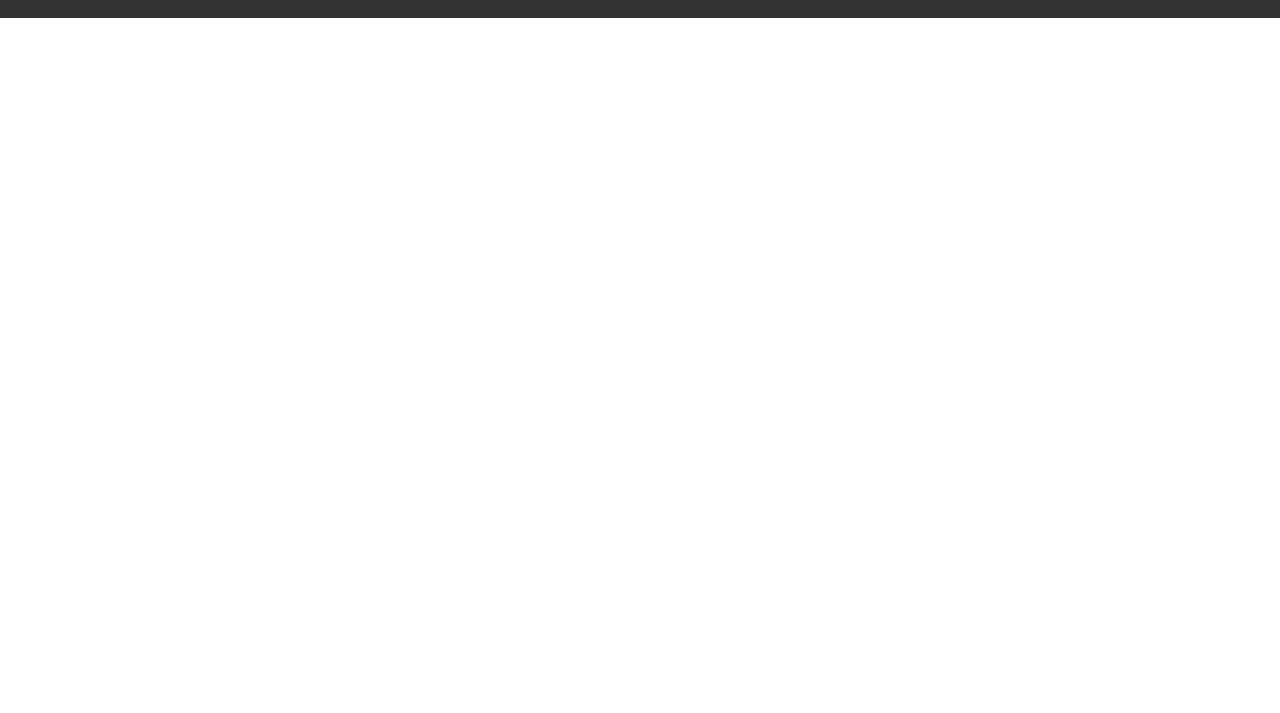
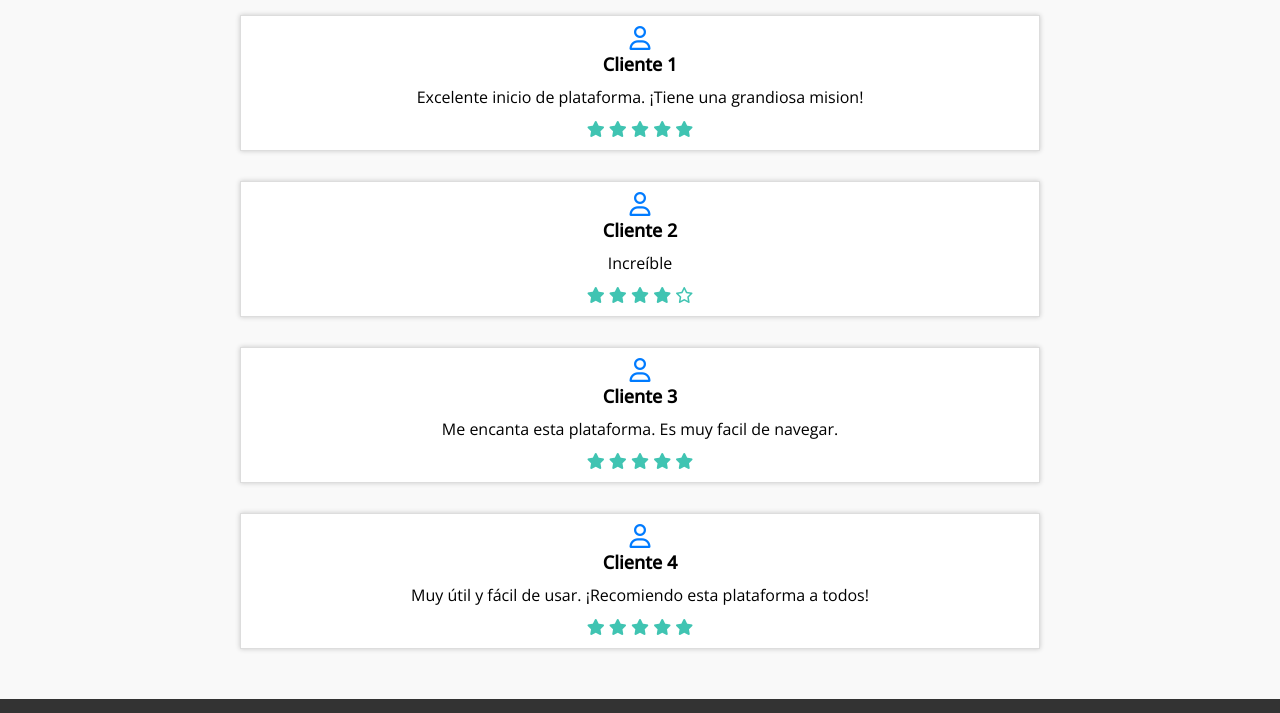
Before and after one commit to richglez/Automatizando-Sabios, a plain HTML site: page index.html in a window 1280 px wide. Shown: the part 4478-5191 px from the top of the page. Before the commit the page ends 4496 px from the top, so only its background shows below. Drawn offline with nearby package versions, Linux system fonts and the light colour scheme.

Commit message:
Prototipo (v1.2 release)

```diff
--- a/index.html
+++ b/index.html
@@ -5,6 +5,7 @@
     <meta name="viewport" content="width=device-width, initial-scale=1.0" />
     <link rel="stylesheet" href="styles.css" />
     <script src="app.js"></script>
+    <script src="https://kit.fontawesome.com/f9bce47c40.js" crossorigin="anonymous"></script>
 
     <link rel="preconnect" href="https://fonts.googleapis.com" />
     <link rel="preconnect" href="https://fonts.gstatic.com" crossorigin />
@@ -302,8 +303,74 @@
           <button>Ir a la Comunidad</button>
         </a>
       </div>
+
+
+
+
+
+      <!----------------------RESENAS------------------------------>
+      <section class="reviews-section">
+        <div class="reviews-wrapper">
+          <h1>Opiniones de nuestros clientes</h1>
+          <div class="review">
+            <i class="fa-regular fa-user"></i>
+            <h3>Cliente 1</h3>
+            <p>Excelente inicio de plataforma. ¡Tiene una grandiosa mision!</p>
+            <i class="fa-solid fa-star" id="estrella"></i>
+            <i class="fa-solid fa-star" id="estrella"></i>
+            <i class="fa-solid fa-star" id="estrella"></i>
+            <i class="fa-solid fa-star" id="estrella"></i>
+            <i class="fa-solid fa-star" id="estrella"></i>
+          </div>
+          <div class="review">
+            <i class="fa-regular fa-user"></i>
+            <h3>Cliente 2</h3>
+            <p>Increíble</p>
+            <i class="fa-solid fa-star" id="estrella"></i>
+            <i class="fa-solid fa-star" id="estrella"></i>
+            <i class="fa-solid fa-star" id="estrella"></i>
+            <i class="fa-solid fa-star" id="estrella"></i>
+            <i class="fa-regular fa-star" id="estrella"></i>
+          </div>
+          <div class="review">
+            <i class="fa-regular fa-user"></i>
+            <h3>Cliente 3</h3>
+            <p>Me encanta esta plataforma. Es muy facil de navegar.</p>
+            <i class="fa-solid fa-star" id="estrella"></i>
+            <i class="fa-solid fa-star" id="estrella"></i>
+            <i class="fa-solid fa-star" id="estrella"></i>
+            <i class="fa-solid fa-star" id="estrella"></i>
+            <i class="fa-solid fa-star" id="estrella"></i>
+          </div>
+          <div class="review">
+            <i class="fa-regular fa-user"></i>
+            <h3>Cliente 4</h3>
+            <p>Muy útil y fácil de usar. ¡Recomiendo esta plataforma a todos!</p>
+            <i class="fa-solid fa-star" id="estrella"></i>
+            <i class="fa-solid fa-star" id="estrella"></i>
+            <i class="fa-solid fa-star" id="estrella"></i>
+            <i class="fa-solid fa-star" id="estrella"></i>
+            <i class="fa-solid fa-star" id="estrella"></i>
+          </div>
+          <!-- Puedes agregar más reseñas aquí -->
+        </div>
+      </section>
+
+
     </div>
+
+
     <!--Aqui acaba el contenedor princiapal-->
+
+
+
+
+
+
+
+
+
+
 
     <!-- footer - contacto-->
     <footer id="footer">
--- a/styles.css
+++ b/styles.css
@@ -1,61 +1,31 @@
 /* ESTILOS */
-*{
+* {
   margin: 0;
   padding: 0;
   box-sizing: border-box;
-    font-family: 'Open Sans', sans-serif;
+  font-family: "Open Sans", sans-serif;
   scroll-behavior: smooth; /* Agregar scroll-behavior para el desplazamiento suave */
-
 }
-
-
-
-
-
 
 body {
   background-image: linear-gradient(60deg, #64b3f4 0%, #c2e59c 100%);
 }
 
-
-
-
 header {
   display: flex; /* Utiliza flexbox para alinear elementos en una fila */
   align-items: center; /* Centra verticalmente los elementos */
-
 }
 
-
-
-
-
 /* _____________LOGO___________________ */
-.logo{
+.logo {
   position: absolute;
   top: 0;
   left: 50px;
-    height:160px;;
+  height: 160px;
 }
 
-
-
-
-
-
-
-
-
-
-
-
-
-
-
-
-
 /* _______________________AUTOMATIZANDO A SABIOS - TITULO_______________________ */
-.titulo h1{
+.titulo h1 {
   display: flex;
   justify-content: center;
   align-items: center;
@@ -64,7 +34,7 @@ header {
   font-size: 80px;
 }
 
-.titulo p{
+.titulo p {
   display: flex;
   justify-content: center;
   align-items: center;
@@ -74,17 +44,7 @@ header {
   margin-left: 250px;
 }
 
-
-
-
-
-
-
-
-
-
 /* _______________________LOGIN y REGISTER BOTON_______________________ */
-
 
 .login {
   position: fixed;
@@ -101,7 +61,6 @@ header {
   cursor: pointer; /* Cambia el cursor al pasar el mouse sobre el botón */
 }
 
-
 .login:hover {
   background-color: #e37d00; /* Cambia el color de fondo al pasar el mouse */
   border-radius: 20px;
@@ -110,12 +69,10 @@ header {
   transition: 1s;
 }
 
-.login a{
+.login a {
   text-decoration: none;
-    color:#fff
+  color: #fff;
 }
-
-
 
 .register {
   position: fixed;
@@ -132,7 +89,6 @@ header {
   cursor: pointer; /* Cambia el cursor al pasar el mouse sobre el botón */
 }
 
-
 .register:hover {
   background-color: #519bd8; /* Cambia el color de fondo al pasar el mouse */
   border-radius: 20px;
@@ -141,20 +97,10 @@ header {
   transition: 1s;
 }
 
-.register a{
+.register a {
   text-decoration: none;
-    color:#fff
+  color: #fff;
 }
-
-
-
-
-
-
-
-
-
-
 
 /*_______________________Estilos para la barra de búsqueda_______________________ */
 #home .search-bar {
@@ -179,17 +125,8 @@ header {
   color: #555;
 }
 
-
-
-
-
-
-
-
-
-
 /* _______________________BOTON DE HOME_______________________ */
-#id-Home_icon{
+#id-Home_icon {
   position: fixed;
   top: 20px; /* Ajusta la distancia desde la parte superior */
   left: 20px; /* Ajusta la distancia desde la derecha */
@@ -197,9 +134,7 @@ header {
   font-style: none;
   outline: none; /* Quita el resaltado al hacer clic */
   color: #303440;
-
 }
-
 
 #id-Home_icon:active {
   background-color: #d0fff3;
@@ -207,8 +142,6 @@ header {
   box-shadow: 0 0 3px rgba(120, 10, 20, 0.2);
   transition: transform 0.3s; /* Agrega una transición suave para suavizar el efecto */
 }
-
-
 
 #id-Home_icon:hover {
   background-color: #bef8ff;
@@ -219,20 +152,13 @@ header {
   cursor: pointer;
 }
 
-
-
-
-
-
-
-
 /* _______________________MENU LATERAL_______________________ */
 
-.nav{
+.nav {
   width: 320px;
 }
 
-.nav .list{
+.nav .list {
   width: 130%;
   height: 100vh;
   display: flex;
@@ -240,45 +166,35 @@ header {
   flex-direction: column;
   border-radius: 0 16px 16px 0;
   background: #fff;
-
-
 }
 
-.nav .list_item{
+.nav .list_item {
   font-size: 20px;
   list-style: none;
   width: 100%;
   display: flex;
   align-items: center;
-    text-align:left; /* Alinea el texto a la izquierda */
-
+  text-align: left; /* Alinea el texto a la izquierda */
 }
 
-
-.nav .list_button{
+.nav .list_button {
   display: flex;
   align-items: center;
   gap: 1em;
   width: 70%;
   margin: 0 auto;
-
 }
 
-
-.nav_link{
+.nav_link {
   color: #303440;
   display: block;
   padding: 15px 0;
   text-decoration: none;
-
 }
 
-
-.nav .list_item:hover{
+.nav .list_item:hover {
   background: #dbe8ec;
 }
-
-
 
 /* Estilos para el icono */
 
@@ -286,13 +202,6 @@ header {
 #home:active {
   transition: transform 0.1s ease; /* Agrega una transición suave para suavizar el efecto */
 }
-
-
-
-
-
-
-
 
 /* _______________________ABOUT US_______________________ */
 .acerca {
@@ -327,24 +236,6 @@ header {
   text-align: justify; /* Justificar el texto para que se ajuste al ancho */
 }
 
-
-
-
-
-
-
-
-
-
-
-
-
-
-
-
-
-
-
 /* _______________________SERVICIOS_______________________ */
 /* Estilos para la caja de color */
 .box-services {
@@ -353,11 +244,7 @@ header {
   border-radius: 10px;
   box-shadow: 0 0 10px rgba(0, 0, 0, 0.2);
   height: 1200px;
-
 }
-
-
-
 
 .services h2 {
   font-size: 70px;
@@ -367,8 +254,6 @@ header {
   display: flex;
   flex-direction: column; /* Cambia la dirección de flexbox a columna */
   align-items: center; /* Centra los elementos verticalmente */
-
-
 }
 
 /* Estilos para la lista de servicios */
@@ -377,8 +262,6 @@ header {
   flex-direction: column; /* Organiza los servicios en una columna */
   align-items: flex-start; /* Alínea los servicios al comienzo de la columna */
   margin-top: 20px; /* Espaciado superior entre servicios */
-
-
 }
 
 /* Estilos para cada servicio */
@@ -393,9 +276,7 @@ header {
   flex-direction: column; /* Cambia la dirección de flexbox a columna */
   align-items: center; /* Centra los elementos verticalmente */
   margin-bottom: 30px; /* Agregar margen inferior de 20px */
-
 }
-
 
 .service:hover {
   background-color: #d0faff;
@@ -406,23 +287,7 @@ header {
   cursor: pointer;
 }
 
-
-
-
-
-
-
-
-
-
-
-
-
-
-
 /* _______________________AYUDA_______________________ */
-
-
 
 /* Estilos para la barra de búsqueda */
 .search-barAYUDA {
@@ -434,7 +299,6 @@ header {
   border-radius: 20px;
   margin-bottom: 40px;
 }
-
 
 #search-input {
   padding: 10px;
@@ -453,22 +317,14 @@ header {
   cursor: pointer;
 }
 
-
-
-
-
 /* mi div */
 .page-container {
-    min-height: 100vh;  /* que ocupe todo el tamano de la pagina*/
+  min-height: 100vh; /* que ocupe todo el tamano de la pagina*/
 }
 
-
-
-
-.contenedor-principalAYUDA #ayudaTitulo{
-    padding-bottom: 60px
+.contenedor-principalAYUDA #ayudaTitulo {
+  padding-bottom: 60px;
 }
-
 
 .contenedor-principalAYUDA {
   margin-top: 50px;
@@ -479,12 +335,11 @@ header {
   align-items: center; /* Centrar horizontalmente */
   min-height: 80vh; /* Ajusta el valor según tus necesidades */
   background-color: #fff;
-    border-radius: 30px;/* aqui asigna un border radius */
+  border-radius: 30px; /* aqui asigna un border radius */
   box-shadow: 0 0 20px rgba(0, 0, 0, 0.6);
   padding: 20px;
   max-width: 500px; /* meter las cajas en mi caja principal */
 }
-
 
 /* Estilos para las diferentes secciones de ayuda */
 .help-section {
@@ -496,14 +351,12 @@ header {
     desde el elemento. vertical-offset es la distancia vertical de la sombra desde el elemento.
     blur es la cantidad de desenfoque aplicado a la sombra. spread es la cantidad de expansión de la sombra. color es el color de la sombra.*/
   margin: 10px;
-    max-width: 500px;  /* meter las cajas en mi caja principal */
+  max-width: 500px; /* meter las cajas en mi caja principal */
   cursor: pointer;
   margin-bottom: 30px; /* Agregar margen inferior entre secciones */
-
 }
 
-
-.help-section:hover{
+.help-section:hover {
   cursor: pointer;
   border-radius: 20px;
   box-shadow: 0 0 10px rgba(0, 0, 0, 0.4);
@@ -521,11 +374,6 @@ header {
 .bx {
   font-size: 24px;
 }
-
-
-
-
-
 
 /* _______________________Estilos para la sección 2 de Ayuda_______________________ */
 .seccion2AYUDA {
@@ -605,13 +453,16 @@ header {
   background-color: #0056b3;
 }
 
-
 /* Contenedores */
-.seccion2AYUDA #comunity{
+.seccion2AYUDA #comunity {
   /* CREAR CONTENEDOR */
   width: 600px; /* Ancho del contenedor */
   height: 200px; /* Altura del contenedor */
-    background: linear-gradient(60deg, #64b3f4 0%, #c2e59c 100%); /* Color de fondo con degradado */
+  background: linear-gradient(
+    60deg,
+    #64b3f4 0%,
+    #c2e59c 100%
+  ); /* Color de fondo con degradado */
   border: 1px solid #ccc; /* Borde del contenedor */
   padding: 20px; /* Relleno interno del contenedor */
   margin: 20px; /* Margen exterior del contenedor */
@@ -620,25 +471,64 @@ header {
   margin-top: 100px;
   margin-left: 650px;
   box-shadow: 5px 5px 12px rgba(0, 0, 0, 0.3);
-
 }
 
-
-
-.seccion2AYUDA #comunity h2{
+.seccion2AYUDA #comunity h2 {
   font-size: 38px;
   box-shadow: 1px 5px 30px rgba(0, 0, 0, 0.3);
-
 }
 
+/* _______________________REVIEWS_______________________ */
+/* Estilos generales para la sección de reseñas */
+.reviews-section {
+  background-color: #f9f9f9;
+  padding: 20px;
+}
 
+.reviews-wrapper h1 {
+  background-color: #535353;
+  color: #fff;
+}
 
+.reviews-wrapper {
+  text-align: center;
+  max-width: 800px;
+  margin: 0 auto;
+}
 
+.reviews-wrapper #estrella {
+  color: rgb(64, 196, 178);
+}
 
+/* Estilos para cada reseña */
+.review {
+  border: 1px solid #ddd;
+  padding: 10px;
+  margin: 10px 0;
+  background-color: #fff;
+  box-shadow: 0 0 5px rgba(0, 0, 0, 0.2);
+  margin: 30px 0; /* Mayor margen entre reseñas */
+}
 
+.review i.fa-regular.fa-user {
+    color: #007bff; /* Cambia el color del ícono de usuario */
+    font-size: 24px; /* Tamaño de fuente más grande para el ícono de usuario */
+  }
 
+.review h3 {
+  font-size: 18px;
+  margin: 0;
+}
 
+.review p {
+  font-size: 16px;
+  margin: 10px 0;
+}
 
+.review h1 {
+  font-size: 24px;
+  margin: 20px 0;
+}
 
 
 
@@ -675,26 +565,15 @@ header {
   margin-top: 10px; /* Espaciado superior */
 }
 
-
-#aviso{
+#aviso {
   font-size: 12px;
   color: #64b3f4;
 }
 
-
-
-
-
-
-
-
-
 @media screen and (max-width: 844px) {
-
-    body header{
+  body header {
     overflow-x: hidden; /* Oculta la barra de desplazamiento horizontal */
   }
-
 
   .titulo h1 {
     font-size: 40px; /* Reducir el tamaño de fuente en pantalla pequeña */
@@ -706,10 +585,10 @@ header {
     width: 34%; /* Cambia el ancho del menú lateral a 100% en dispositivos móviles */
   }
 
-    .nav .list_item{
+  .nav .list_item {
     font-size: 14px;
   }
-    .titulo h1{
+  .titulo h1 {
     position: relative;
     top: 80px;
     left: -125px;
@@ -717,17 +596,14 @@ header {
     align-items: center;
   }
 
-    .titulo p{
+  .titulo p {
     position: relative;
     left: -30px;
-        margin: 100px;  /*ajustar el texto para que no se vea como tipo lista y que se vea como un parrafo*/
+    margin: 100px; /*ajustar el texto para que no se vea como tipo lista y que se vea como un parrafo*/
     font-size: 12px;
   }
 
-
-
-
-    .logo{
+  .logo {
     margin-top: 120px;
     height: 120px;
     position: absolute; /*poder mover mi logo*/
@@ -736,14 +612,13 @@ header {
     margin-bottom: 20px;
   }
 
-    #home .search-bar{
+  #home .search-bar {
     position: relative; /*para poder controlar las posiciones agusto*/
-        bottom: 260px;/*vete hacia abajo 40pixels*/
+    bottom: 260px; /*vete hacia abajo 40pixels*/
     left: 120px; /*muevete a partir de la izquierd, dejando pixeles*/
   }
 
-
-    #home .search-bar #textbox{
+  #home .search-bar #textbox {
     position: relative;
     left: -415px;
     bottom: -400px;
@@ -752,11 +627,6 @@ header {
   }
 
   /*icono de busqueda */
-
-
-
-
-
 
   /*__________________________________________*/
   .acerca #img-About-Us {
@@ -775,7 +645,6 @@ header {
     margin: 10px 0; /* margen superior e inferior */
   }
 
-
   /*__________________________________________*/
 
   .services h2 {
@@ -784,14 +653,12 @@ header {
     margin: 10px 70; /* margen superior e inferior */
   }
 
-
-    .services h2{
+  .services h2 {
     position: relative;
     left: -40px;
   }
 
   /*__________________________________________*/
-
 
   /* Estilos para la seccion de ayuda en dispositivos móviles */
   .contenedor-principalAYUDA {
@@ -849,7 +716,6 @@ header {
     font-size: 14px; /* Reducir el tamaño del texto */
   }
 
-
   .seccion2AYUDA #comunity {
     margin: 10px; /* Añadir espacio entre el contenedor de comunity y las secciones de ayuda */
     flex-basis: calc(20% - 10px); /* Ancho de 20% para hacerlo más pequeño */
@@ -865,7 +731,7 @@ header {
   .seccion2AYUDA #comunity h2 {
     font-size: 12px; /* Ajustar el tamaño del subtítulo */
   }
-    .search-barAYUDA{
+  .search-barAYUDA {
     background-color: #f0f0f0;
     width: 300px;
     height: 50px;
@@ -873,8 +739,4 @@ header {
   }
 
   /*__________________________________________*/
-
-
-
-
 }
```
Lines whose indentation alone changed are shown as unchanged.
